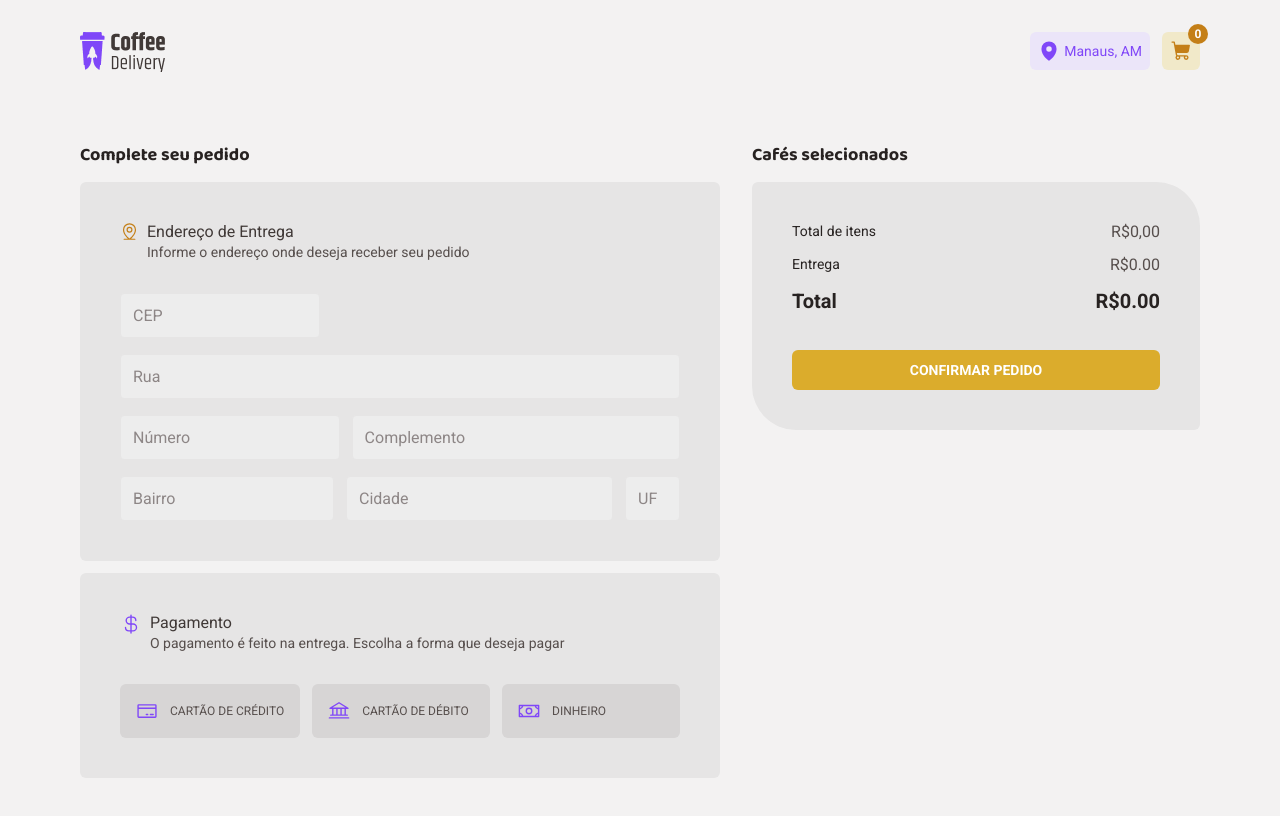
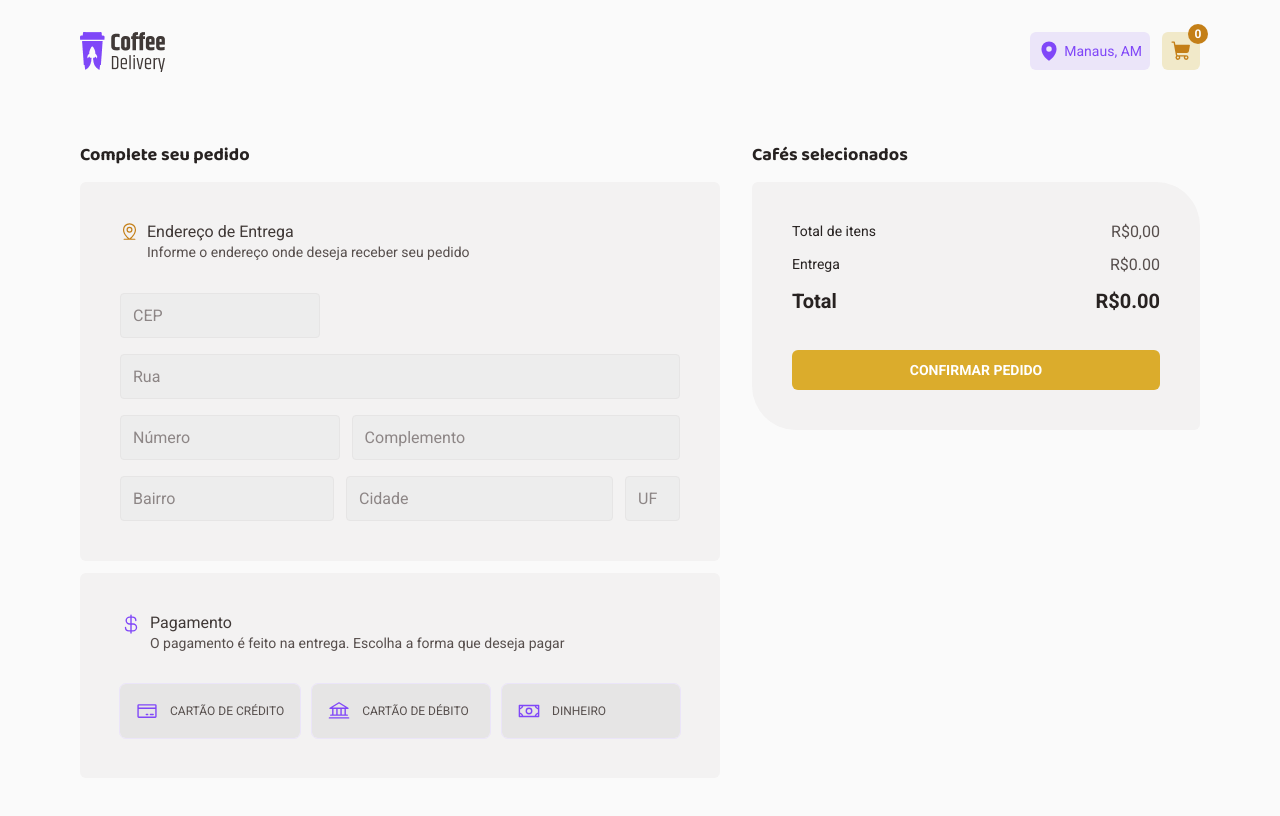
Before and after one commit to mfernandanll/coffee-delivery, a React (Vite) app: page /checkout in a window 1280 px wide. Built offline with nearby package versions, Linux system fonts and the light colour scheme.

Commit message:
Styles color adjustments

```diff
--- a/src/pages/Checkout/ShoppingCartListCard/styles.ts
+++ b/src/pages/Checkout/ShoppingCartListCard/styles.ts
@@ -43,7 +43,7 @@ export const Counter = styled.div`
   padding: 0.75rem 0.5rem;
   height: 2.375rem;
 
-  background-color: ${(props) => props.theme['gray-500']};
+  background-color: ${(props) => props.theme['gray-400']};
   border-radius: 6px;
 
   display: flex;
@@ -64,7 +64,7 @@ export const RemoveButton = styled.button`
   align-items: center;
   gap: 0.25rem;
 
-  background-color: ${(props) => props.theme['gray-500']};
+  background-color: ${(props) => props.theme['gray-400']};
   border-radius: 6px;
   border: none;
 
@@ -75,6 +75,10 @@ export const RemoveButton = styled.button`
   text-transform: uppercase;
 
   cursor: pointer;
+
+  &:hover {
+    background-color: ${(props) => props.theme['gray-500']};
+  }
 
   svg {
     color: ${(props) => props.theme['purple-500']};
--- a/src/pages/Checkout/styles.ts
+++ b/src/pages/Checkout/styles.ts
@@ -22,7 +22,7 @@ export const Title = styled.h3`
 `
 
 const BaseContainer = styled.div`
-  background-color: ${(props) => props.theme['gray-400']};
+  background-color: ${(props) => props.theme['gray-200']};
   padding: 2.5rem;
 `
 
@@ -168,16 +168,17 @@ export const PaymentOption = styled.button<PaymentOptionProps>`
 
   background: none;
   border: none;
-  outline: none;
+  outline:  ${(props) => props.theme['purple-100']} 1px solid;
   white-space: nowrap;
 
   font-size: 0.75rem;
   text-transform: uppercase;
   line-height: 1.6;
 
-  background-color: ${(props) => (props.selected ? props.theme['purple-100'] : props.theme['gray-500'])};
-  border: ${(props) => (props.selected ? `2px solid ${props.theme['purple-500']}` : 'none')};
+  background-color: ${(props) => (props.selected ? props.theme['purple-100'] : props.theme['gray-400'])};
+  border: ${(props) => (props.selected ? `1px solid ${props.theme['purple-500']}` : 'none')};
   color: ${(props) => props.theme['gray-700']};
+  box-shadow: ${(props) => (props.selected ? `0 0 0 1px  ${props.theme['purple-500']};` : 'none')};
   border-radius: 6px;
 
   padding: 1rem;
@@ -186,9 +187,18 @@ export const PaymentOption = styled.button<PaymentOptionProps>`
     color: ${(props) => props.theme['purple-500']};
   }
 
-  &::select{
-    background-color: ${(props) => props.theme['purple-100']};
-    border: 1px solid ${(props) => props.theme['purple-500']};
+  &:hover {
+    background-color: ${(props) => props.theme['gray-500']};
+  }
+
+  &:active {
+    border: none;
+    box-shadow: none;
+    outline: none;
+  }
+
+  &:focus {
+    box-shadow: 0 0 0 1px ${(props) => props.theme['purple-500']};
   }
 `
 
@@ -234,6 +244,10 @@ export const TotalContainer = styled.div`
     width: 100%;
 
     cursor: pointer;
+
+    &:hover {
+      background-color: ${(props) => props.theme['yellow-900']};
+    }
   }
 `
 export const Price = styled.div`
--- a/src/pages/Home/CardProduct/styles.tsx
+++ b/src/pages/Home/CardProduct/styles.ts
@@ -1,7 +1,7 @@
 import styled from "styled-components";
 
 export const CardContainer = styled.div`
-  background-color: ${(props) => props.theme['gray-400']};
+  background-color: ${(props) => props.theme['gray-200']};
 
   max-width: 16rem;
   padding: 1.25rem;
@@ -109,7 +109,7 @@ export const ButtonCart = styled.button`
   background: transparent;
   border: none;
 
-  background-color: ${(props) => props.theme['purple-900']};
+  background-color: ${(props) => props.theme['purple-500']};
   color: ${(props) => props.theme['gray-200']};
   border-radius: 6px;
 
@@ -117,4 +117,8 @@ export const ButtonCart = styled.button`
 
   display: grid;
   place-items: center;
+
+  &:hover {
+    background-color: ${(props) => props.theme['purple-900']};
+  }
 `
--- a/src/pages/Home/styles.ts
+++ b/src/pages/Home/styles.ts
@@ -17,7 +17,7 @@ export const BannerContainer = styled.section`
 
   padding: 5.875rem 0 6.75rem;
 
-  box-shadow: inset 0 4px 20px 14px ${(props) => props.theme['gray-200']};
+  box-shadow: inset 0 4px 20px 14px ${(props) => props.theme['gray-100']};
 `
 
 export const BannerContent = styled.div`
--- a/src/styles/global.ts
+++ b/src/styles/global.ts
@@ -13,7 +13,7 @@ export const GlobalStyle = createGlobalStyle`
   }
 
   body {
-    background: ${(props) => props.theme['gray-200']};
+    background: ${(props) => props.theme['gray-100']};
     color: ${(props) => props.theme['gray-900']};
     -webkit-font-smoothing: antialiased;
   }
```
